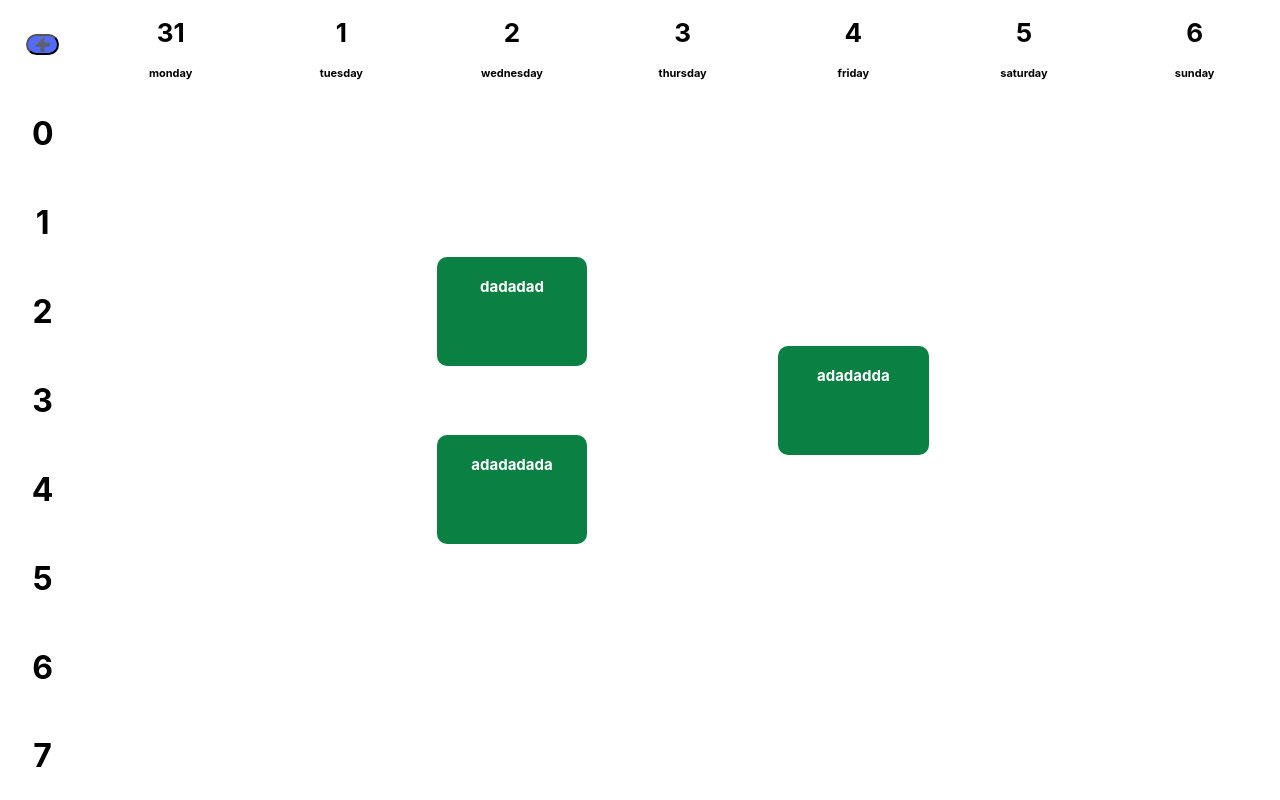
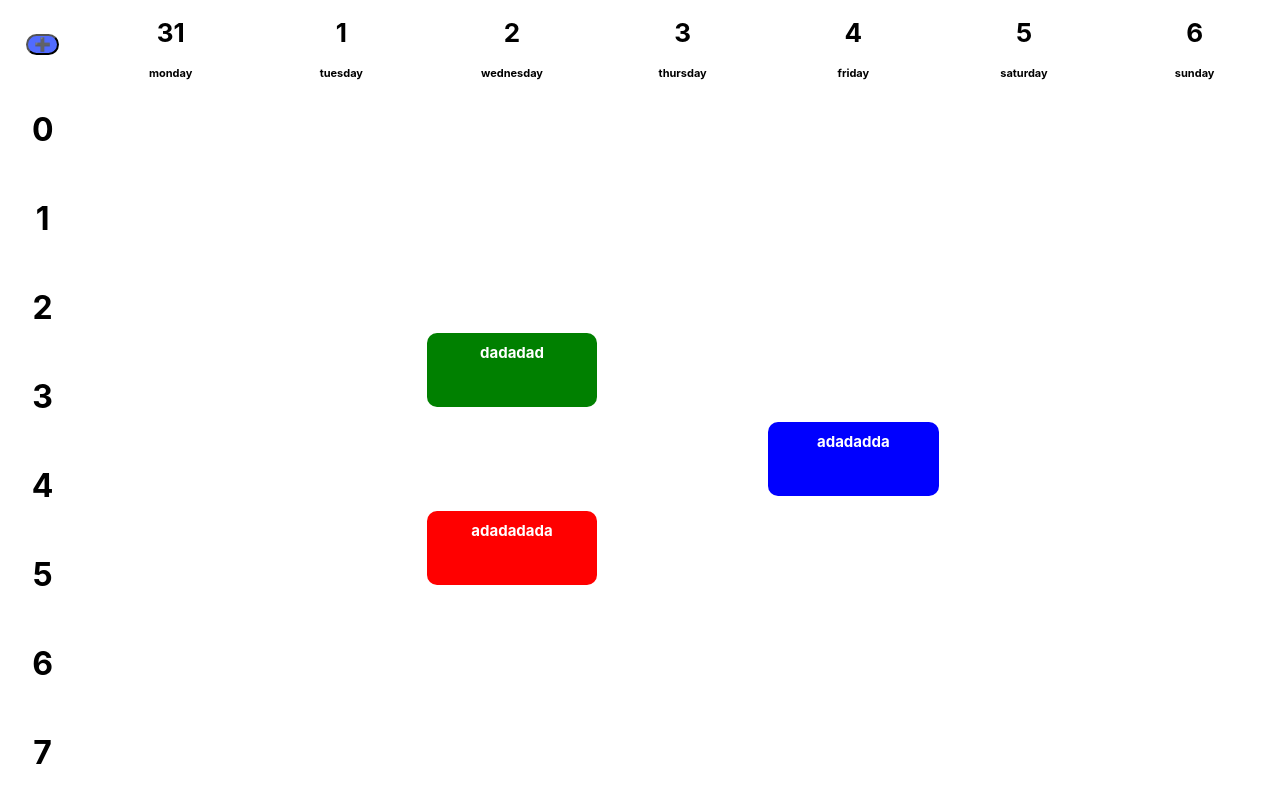
Before and after one commit to avinash84319/DoctorFrontend-web, a React (Create React App) app: page /cal in a window 1280 px wide. Shown: the top 800 px of the page. Built offline with nearby package versions, Linux system fonts and the light colour scheme.

Commit message:
Added min sensi and color in cal

```diff
--- a/src/components/Cal-Eventeditor.js
+++ b/src/components/Cal-Eventeditor.js
@@ -9,20 +9,24 @@ function Eventeditor(props) {
     const deleteEvent = props.deleteEvent
     const name = props.name
     const desc = props.desc
+    const her = props.her
+    const per = props.per
     const start = props.start
     const end = props.end
+    const color = props.color
     const daystart = props.daystart
     const dayend = props.dayend
     const setname = props.setname
     const setdesc = props.setdesc
+    const sether = props.sether
+    const setper = props.setper
     const setstart = props.setstart
     const setend = props.setend
+    const setcolor = props.setcolor
     const setstartday = props.setstartday
     const setendday = props.setendday
     const datetogrid = props.datetogrid
     const gridtodate = props.gridtodate
-    const gridtotime = props.gridtotime
-    const timetogrid = props.timetogrid
     const strinitdate = props.strinitdate
     const strfinaldate = props.strfinaldate
 
@@ -33,8 +37,9 @@ function Eventeditor(props) {
         <input type="text" onChange={(e) => setdesc(e.target.value)} value={desc} placeholder="Description"></input>
         <input type="date" min={strinitdate} max={strfinaldate} onChange={(e) => setstartday(datetogrid(e.target.value))} value={gridtodate(daystart)} placeholder="Start Day"></input>
         <input type="date" min={strinitdate} max={strfinaldate} onChange={(e) => setendday(datetogrid(e.target.value))} value={gridtodate(dayend)} placeholder="End Day"></input>
-        <input type="time" onChange={(e) => setstart(timetogrid(e.target.value))} value={gridtotime(start)} placeholder="Start Time"></input>
-        <input type="time" onChange={(e) => setend(timetogrid(e.target.value))} value={gridtotime(end)} placeholder="End Time"></input>
+        <input type="time" onChange={(e) => {setstart(e.target.value.substring(0,2));sether(e.target.value.substring(3,5))}} value={start+":"+her} placeholder="Start Time"></input>
+        <input type="time" onChange={(e) => {setend(e.target.value.substring(0,2));setper(e.target.value.substring(3,5))}} value={end+":"+per} placeholder="End Time"></input>
+        <input type="color" onChange={(e) => setcolor(e.target.value)} value={props.color} placeholder="Color"></input>
         <button onClick={submitEvent}>Submit</button>
         <button onClick={deleteEvent}>Delete</button>
     </div>
--- a/src/components/Cal-Events.js
+++ b/src/components/Cal-Events.js
@@ -4,8 +4,22 @@ function Events(props){
     const clickonevent=props.clickonevent
 
     return events.map((event)=>{
-    return <div className="cal-event-div" onClick={clickonevent} style={{"gridRow":String(Number(event.start)+2)+"/"+String(Number(event.end)+2),"gridColumn":String(Number(event.daystart)+2)+"/"+String(Number(event.dayend)+2)}}>
+
+     // calculate the hieght of event div using start:her and end:per are the start and end time of the event
+
+    console.log(event)
+
+    let stt=60*Number(event.start)+Number(event.her)
+    console.log(stt)
+    let ed=60*Number(event.end)+Number(event.per)
+    console.log(ed)
+    let hgt=((ed-stt)/60)*80
+    console.log(hgt)
+
+    return <div className="cal-event-cont" style={{"gridRow":String(Number(event.start)+2)+"/"+String(Number(event.end)+2),"gridColumn":String(Number(event.daystart)+2)+"/"+String(Number(event.dayend)+2)}}>
+            <div className="cal-event-div" onClick={clickonevent} style={{top:String((event.her/60)*100)+"px","height":String(hgt)+"px",backgroundColor:event.color}} >
             <h1 className="cal-event-h">{event.name}</h1>
+            </div>
             </div>
 }
 )}
--- a/src/css/Calender.css
+++ b/src/css/Calender.css
@@ -5,7 +5,6 @@
     background-color: white;
     display: grid;
     justify-content: center;
-    align-items: center;
     grid-template-columns: 1fr 2fr 2fr 2fr 2fr 2fr 2fr 2fr;
     grid-template-rows:repeat(12, 1fr);
 }
@@ -44,11 +43,13 @@
     color: #516BFF;
 } */
 
+.cal-event-cont{
+    height: 45px;
+}
+
 .cal-event-div{
-    height: 100%;
-    background-color: #0b8043;
+    position: relative;
     border-radius: 10px;
-    margin: 10px;
     padding: 10px;
 }
 
@@ -57,6 +58,7 @@
 }
 
 .cal-event-h{
+    margin: 0px;
     font-size:15px;
     color: white;
 }
--- a/src/css/Login.css
+++ b/src/css/Login.css
@@ -44,6 +44,7 @@ body{
     height: 50px;
     border-radius: 10px;
     border: none;
+    background-color: white ;
 }
 
 .login-button-1{
--- a/src/screens/Calender.js
+++ b/src/screens/Calender.js
@@ -8,9 +8,9 @@ import React, { useState } from 'react';
 function Calender() {
 
     const [events, setevents] = useState([
-        { daystart: 2, dayend: 3, start: 4, end: 5, desc: "adsda", name: "adadadada" },
-        { daystart: 4, dayend: 5, start: 3, end: 4, desc: "adsda", name: "adadadda" },
-        { daystart: 2, dayend: 3, start: 2, end: 3, desc: "adsda", name: "dadadad" },
+        { daystart: 2, dayend: 3,per:20,her:40, start: "04", end: "05", desc: "adsda", name: "adadadada",color:"red"},
+        { daystart: 4, dayend: 5,per:20,her:40, start: "03", end: "04", desc: "adsda", name: "adadadda",color:"blue"},
+        { daystart: 2, dayend: 3,per:20,her:40, start: "02", end: "03", desc: "adsda", name: "dadadad",color:"green"},
     ])
 
     const [editdis, seteditdis] = useState("none")
@@ -18,10 +18,13 @@ function Calender() {
     // state for all the inputs
     const [name, setname] = useState("")
     const [desc, setdesc] = useState("")
+    const [her, sether] = useState("")
+    const [per, setper] = useState("")
     const [daystart, setstartday] = useState("")
     const [dayend, setendday] = useState("")
-    const [start, setstart] = useState("")
-    const [end, setend] = useState("")
+    const [start, setstart] = useState("04")
+    const [end, setend] = useState("05")
+    const [color, setcolor] = useState("red")
 
     const strinitdate = '2023-12-31'
     const strfinaldate = '2024-01-06'
@@ -80,24 +83,6 @@ function Calender() {
         return date
     }
 
-    function gridtotime(gridtime){
-        console.log(gridtime)
-        if (gridtime<10 && gridtime[0]!=="0"){
-            gridtime="0"+gridtime
-        }
-        let time=gridtime+":00:00"
-        console.log(time)
-        return time
-    }
-
-    function timetogrid(time){
-        time=time.substring(0,2)
-        // if (time[0]==="0"){
-        //     time=time[1]
-        // }
-        return time
-    }
-
     function addevent() {
         if (editdis === "none") {
             seteditdis("block")
@@ -108,6 +93,7 @@ function Calender() {
             setendday("")
             setstart("")
             setend("")
+            setcolor("")
         }
         else {
             seteditdis("none")
@@ -119,42 +105,56 @@ function Calender() {
         let name = event.innerText
         // search in events for the event with name
         let desc = ""
+        let her = 0
+        let per = 0
         let start = 0
         let end = 0
         let daystart = 0
         let dayend = 0
+        let color = ""
         for (let i = 0; i < events.length; i++) {
             if (events[i].name === name) {
                 desc = events[i].desc
+                her = events[i].her
+                per = events[i].per
                 start = events[i].start
                 end = events[i].end
                 daystart = events[i].daystart
                 dayend = events[i].dayend
+                color = events[i].color
             }
         }
         setname(name)
         setdesc(desc)
+        sether(her)
+        setper(per)
         setstartday(daystart)
         setendday(dayend)
         setstart(start)
         setend(end)
+        setcolor(color)
         seteditdis("block")
     }
 
     const submitEvent = (e) => {
         e.preventDefault()
         let btn = e.target
-        let name = btn.previousSibling.previousSibling.previousSibling.previousSibling.previousSibling.previousSibling.value
-        let desc = btn.previousSibling.previousSibling.previousSibling.previousSibling.previousSibling.value
-        let startday = btn.previousSibling.previousSibling.previousSibling.previousSibling.value
-        let endday = btn.previousSibling.previousSibling.previousSibling.value
-        let starttime = btn.previousSibling.previousSibling.value
-        let endtime = btn.previousSibling.value
-        let start = timetogrid(starttime)
-        let end = timetogrid(endtime)
+        let name = btn.previousSibling.previousSibling.previousSibling.previousSibling.previousSibling.previousSibling.previousSibling.value
+        let desc = btn.previousSibling.previousSibling.previousSibling.previousSibling.previousSibling.previousSibling.value
+        let startday = btn.previousSibling.previousSibling.previousSibling.previousSibling.previousSibling.value
+        let endday = btn.previousSibling.previousSibling.previousSibling.previousSibling.value
+        let starttime = btn.previousSibling.previousSibling.previousSibling.value
+        let endtime = btn.previousSibling.previousSibling.value
+        let color = btn.previousSibling.value
+        let startt = starttime
+        let endt = endtime
+        let start = startt.substring(0, 2)
+        let end = endt.substring(0, 2)
+        let her = startt.substring(3,5)
+        let per = endt.substring(3,5)
         let daystart = datetogrid(startday)
         let dayend = datetogrid(endday)
-        let event = { daystart, dayend, start, end, desc, name }
+        let event = {her,per,daystart, dayend, start, end, desc, name,color}
         console.log(event)
         // check if the event is already there
         let store="";
@@ -167,7 +167,7 @@ function Calender() {
         if (store===""){
             setevents([...events, event])
         }
-        else if(name===store.name && desc===store.desc && start===store.start && end===store.end && daystart===store.daystart && dayend===store.dayend){
+        else if(name===store.name && desc===store.desc &&her===store.her &&per===store.per && start===store.start && end===store.end && daystart===store.daystart && dayend===store.dayend && color===store.color){
             alert("Event already exists")
             setevents([...events, store])
         }
@@ -204,20 +204,24 @@ function Calender() {
             <Eventeditor editdis={editdis} seteditdis={seteditdis} submitEvent={submitEvent} deleteEvent={deleteEvent}
                 name={name}
                 desc={desc}
+                her={her}
+                per={per}
                 daystart={daystart}
                 dayend={dayend}
                 start={start}
                 end={end}
+                color={color}
                 setname={setname}
                 setdesc={setdesc}
+                sether={sether}
+                setper={setper}
                 setstartday={setstartday}
                 setendday={setendday}
                 setstart={setstart}
                 setend={setend}
+                setcolor={setcolor}
                 datetogrid={datetogrid}
                 gridtodate={gridtodate}
-                gridtotime={gridtotime}
-                timetogrid={timetogrid}
                 strinitdate={strinitdate}
                 strfinaldate={strfinaldate}
             />
```
Also changed, not shown: src/screens/Register.js (+44 -3 lines).
